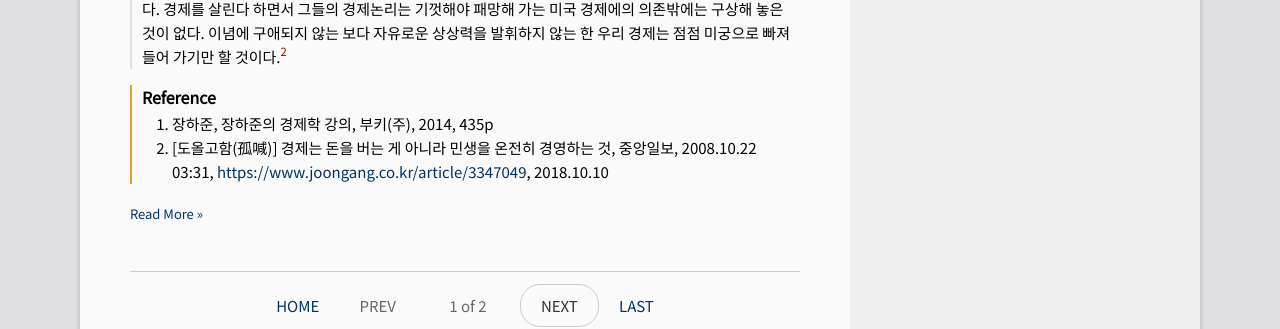
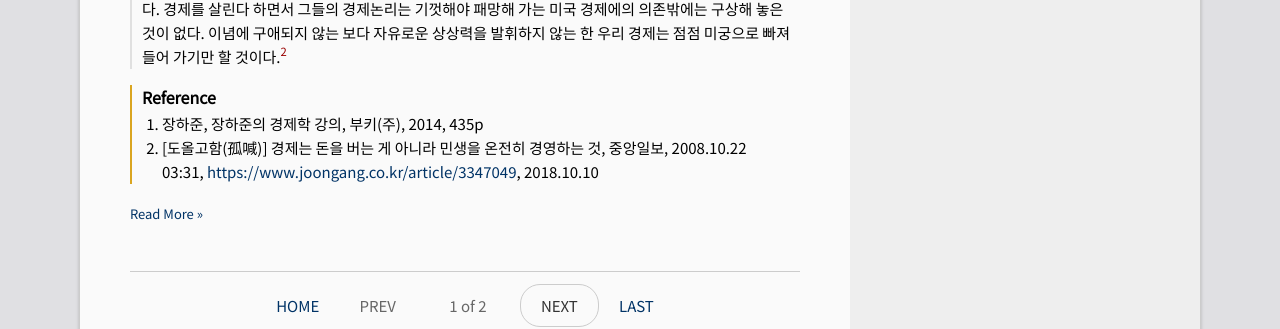
Before and after one commit to DebugJO/rustlang, a Jekyll site: the page built from index.html, in a window 1280 px wide. Shown: the part 2483-2812 px from the top of the page. Built offline with Jekyll 4.4.1, drawn with Linux system fonts in a browser that asks for light colours; the list of posts is cut into pages by our own code.

Commit message:
Update _base.scss

```diff
--- a/_sass/_base.scss
+++ b/_sass/_base.scss
@@ -34,7 +34,7 @@ blockquote ul {
 }
 
 blockquote li {
-	margin-left: -10px;
+	margin-left: -20px; /* -10px */
 }
 
 code,pre {
```
